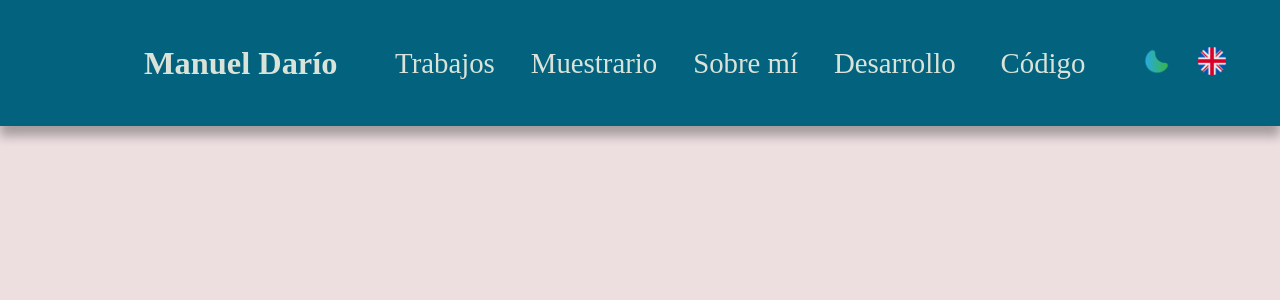
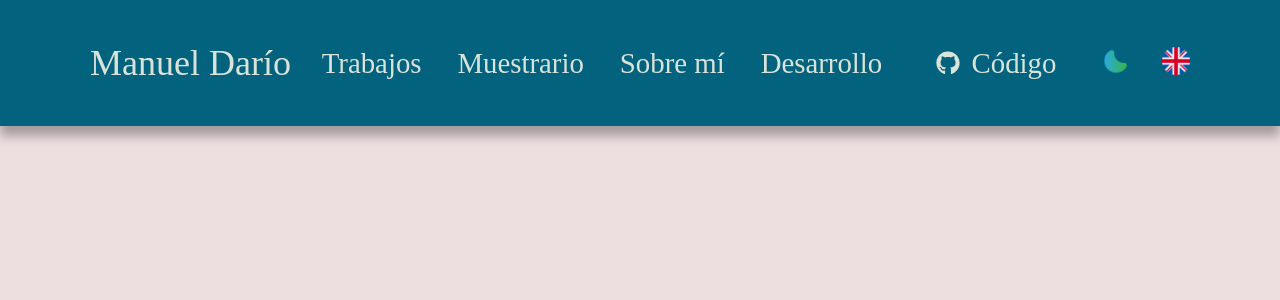
Before and after one commit to manueldario8/portfolio, a React (Vite) app: page /home in a window 1280 px wide. Shown: the top 300 px of the page. Built offline with nearby package versions, Linux system fonts and the light colour scheme.

Commit message:
Navbar already to desktop

```diff
--- a/matsuya.html
+++ /dev/null
@@ -1,37 +0,0 @@
-<!DOCTYPE html>
-<html lang="en">
-
-<head>
-
-    <style id="__jsx-dc568394b5c44dd0">
-        @import url("https://fonts.googleapis.com/css2?family=M+PLUS+Rounded+1c:wght@300;700&display=swap");
-    </style>
-    <style id="__jsx-90dfd7bb0de820f6">
-        iframe.payhip-checkout-iframe {
-            color-scheme: light
-        }
-    </style>
-</head>
-
-<body>
-    <script
-        id="chakra-script">!(function () { try { var a = function (c) { var v = "(prefers-color-scheme: dark)", h = window.matchMedia(v).matches ? "dark" : "light", r = c === "system" ? h : c, o = document.documentElement, s = document.body, l = "chakra-ui-light", d = "chakra-ui-dark", i = r === "dark"; return s.classList.add(i ? d : l), s.classList.remove(i ? l : d), o.style.colorScheme = r, o.dataset.theme = r, r }, n = a, m = "dark", e = "chakra-ui-color-mode", t = localStorage.getItem(e); t ? a(t) : localStorage.setItem(e, a(m)) } catch (a) { } })();</script>
-    <div id="__next">
-
-
-        <style data-emotion="css-global lbfpqv">
-            body {
-
-                background: #202023;
-            }
-
-        </style>
-
-
-
-    </div>
-    <script id="__NEXT_DATA__"
-        type="application/json">{"props":{"pageProps":{"cookies":"_ga=GA1.2.239895972.1775083740; _gid=GA1.2.256971338.1775083740; _ga_FQNQ7EMCFF=GS2.2.s1775091111$o2$g0$t1775091111$j60$l0$h1782059255; chakra-ui-color-mode=dark"},"__N_SSP":true},"page":"/","query":{},"buildId":"XMAs4vKttI8TjZduxZR16","isFallback":false,"isExperimentalCompile":false,"gssp":true,"scriptLoader":[]}</script>
-</body>
-
-</html>
--- a/src/App.css
+++ b/src/App.css
@@ -7,8 +7,12 @@
 
 body.light {
     background: #EDDEE0;
+
+    transition: background-color 0.5s ease, color 0.5s ease;
 }
 
 body.dark {
     background: #202023;
+
+    transition: background-color 0.5s ease, color 0.5s ease;
 }
--- a/src/components/layouts/navbar.css
+++ b/src/components/layouts/navbar.css
@@ -1,14 +1,11 @@
 .navbar {
     display: flex;
-    justify-content: space-between;
-    align-items: center;
+    justify-content: center;
     height: 7rem;
     padding: 0 3rem;
     box-shadow: 0 10px 10px rgba(0,0,0,.3);
+    transition: background-color 0.5s ease, color 0.5s ease;
 }
-
-
-/* THEMES */
 .navbar.light {
     background-color: #03627E;
 }
@@ -16,11 +13,25 @@
     background-color: #222125;
 }
 
-/* SECTIONS */
+.inner-nav {
+    width: 100%;
+    max-width: 1200px;
+    display: flex;
+    justify-content: space-between;
+    align-items: center;
+    padding: 0 2rem;
+}
+
 .nav-left {
     display: flex;
     align-items: center;
-    margin-left: 90px;
+}
+
+.logo {
+    position:relative;
+    text-decoration: none;
+    color: #dae3d9;
+    font-size: 2rem;
 }
 
 .nav-center {
@@ -32,17 +43,10 @@
 .nav-right {
     display: flex;
     align-items: center;
-    gap: 1.5rem;
+    gap: 1.8rem;
 }
 
-/* LOGO */
-.logo {
-    text-decoration: none;
-    color: #dae3d9;
-    font-size: 1.8rem;
-    font-weight: bold;
-}
-/* LINKS */
+
 .nav-center a {
     text-decoration: none;
     color: #dae3d9;
@@ -51,15 +55,30 @@
     transition: all 0.25s ease;
 }
 
-/* HOVER EFFECT */
-.nav-center a:hover, .logo:hover {
+.nav-center a:hover {
     color: #ffffff;
     text-shadow: 0 0 8px rgba(255,255,255,0.6);
     transform: translateY(-2px);
 }
 
-/* underline animado */
-.nav-center a::after, .logo::after {
+.logo:hover {
+    color: #ffffff;
+    text-shadow: 0 0 8px rgba(255,255,255,0.6);
+    transform: translateY(-2px);
+}
+
+.nav-center a::after{
+    content: "";
+    position: absolute;
+    left: 0;
+    bottom: -6px;
+    width: 0%;
+    height: 2px;
+    background: white;
+    transition: width 0.3s ease;
+}
+
+.logo::after{
     content: "";
     position: absolute;
     left: 0;
@@ -74,20 +93,40 @@
     width: 100%;
 }
 
-/* SOURCE LINK (icon + text) */
-.source-link {
+
+.source-icon {
     display: flex;
     align-items: center;
     gap: 0.5rem;
+    text-decoration: none;
+    color: #dae3d9;
+    font-size: 1.1rem;
+    padding: 0.4rem 0.8rem;
+    /*border-radius: 6px;*/
+    transition: all 0.25s ease;
 }
 
-/* ICONOS */
+.git-icon {
+    width: 30px;
+    height: 30px;
+    fill: #dae3d9;
+    flex-shrink: 0;
+}
+
+.source-icon:hover, .git-icon:hover {
+    color: #ffffff;
+}
+
+.source-icon:hover .git-icon {
+    fill: #ffffff;
+}
+
+
 .icon {
     width: 28px;
     height: 28px;
 }
 
-/* BOTONES LIMPIOS */
 button {
     background: none;
     border: none;
@@ -95,7 +134,6 @@ button {
     cursor: pointer;
 }
 
-/* CONTENEDORES DE ACCIONES */
 .nav-actions {
     display: flex;
     align-items: center;
--- a/src/components/layouts/navbar.tsx
+++ b/src/components/layouts/navbar.tsx
@@ -32,22 +32,20 @@ const Navbar = ({ variant, setVariant, language, setLanguage }: NavbarProps) =>
   return (
     <>
       <nav className={`navbar ${variant}`}>
-
-        {/* LEFT */}
+        <div className="inner-nav">
         <div className="nav-left">
           <Link to="/home" className="logo">
             Manuel Darío
           </Link>
         </div>
 
-        {/* CENTER */}
         <div className="nav-center">
           <Link to="">{texts[language].works}</Link>
           <Link to="">{texts[language].wallpapers}</Link>
           <Link to="">{texts[language].about}</Link>
           <Link to="">{texts[language].dev}</Link>
 
-          <Link to="" className="source-link">
+          <Link to="" className="source-icon">
             <svg className='git-icon' xmlns="http://www.w3.org/2000/svg" viewBox="0 0 640 640">
               <path d="M316.8 72C178.1 72 72 177.3 72 316C72 426.9 141.8 521.8 241.5 555.2C254.3 557.5 258.8 549.6 258.8 543.1C258.8 536.9 258.5 502.7 258.5 481.7C258.5 481.7 188.5 496.7 173.8 451.9C173.8 451.9 162.4 422.8 146 415.3C146 415.3 123.1 399.6 147.6 399.9C147.6 399.9 172.5 401.9 186.2 425.7C208.1 464.3 244.8 453.2 259.1 446.6C261.4 430.6 267.9 419.5 275.1 412.9C219.2 406.7 162.8 398.6 162.8 302.4C162.8 274.9 170.4 261.1 186.4 243.5C183.8 237 175.3 210.2 189 175.6C209.9 169.1 258 202.6 258 202.6C278 197 299.5 194.1 320.8 194.1C342.1 194.1 363.6 197 383.6 202.6C383.6 202.6 431.7 169 452.6 175.6C466.3 210.3 457.8 237 455.2 243.5C471.2 261.2 481 275 481 302.4C481 398.9 422.1 406.6 366.2 412.9C375.4 420.8 383.2 435.8 383.2 459.3C383.2 493 382.9 534.7 382.9 542.9C382.9 549.4 387.5 557.3 400.2 555C500.2 521.8 568 426.9 568 316C568 177.3 455.5 72 316.8 72z"/>
             </svg>
@@ -55,10 +53,7 @@ const Navbar = ({ variant, setVariant, language, setLanguage }: NavbarProps) =>
           </Link>
         </div>
 
-        {/* RIGHT */}
         <div className="nav-right">
-
-          {/* Theme */}
           <div className="nav-actions">
             {variant === "light" ? (
               <button onClick={() => setVariant("dark")}>
@@ -71,7 +66,6 @@ const Navbar = ({ variant, setVariant, language, setLanguage }: NavbarProps) =>
             )}
           </div>
 
-          {/* Language */}
           <div className="nav-actions">
             {language === "es" ? (
               <button onClick={() => setLanguage("en")}>
@@ -83,11 +77,9 @@ const Navbar = ({ variant, setVariant, language, setLanguage }: NavbarProps) =>
               </button>
             )}
           </div>
-
         </div>
-
+        </div>
       </nav>
-
       <Outlet />
     </>
   );
--- a/vite.config.ts
+++ b/vite.config.ts
@@ -8,4 +8,5 @@ export default defineConfig({
     port: 5173,
     open: "/home"
   }*/
+  base: '/'
 })
```
Also changed, not shown: src/components/UI/cards/cards.css (added), src/components/UI/cards/cards.tsx (added), src/components/UI/carrousels/carrousel.css (added), src/components/UI/carrousels/carrousels.tsx (added).
